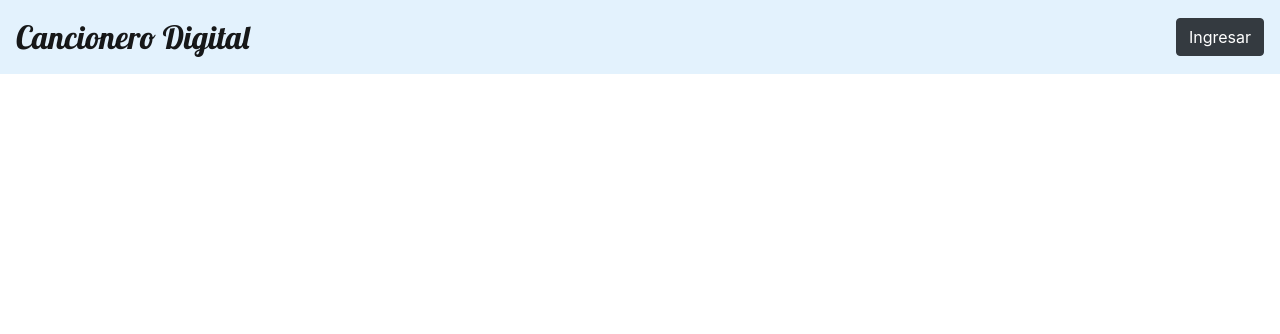
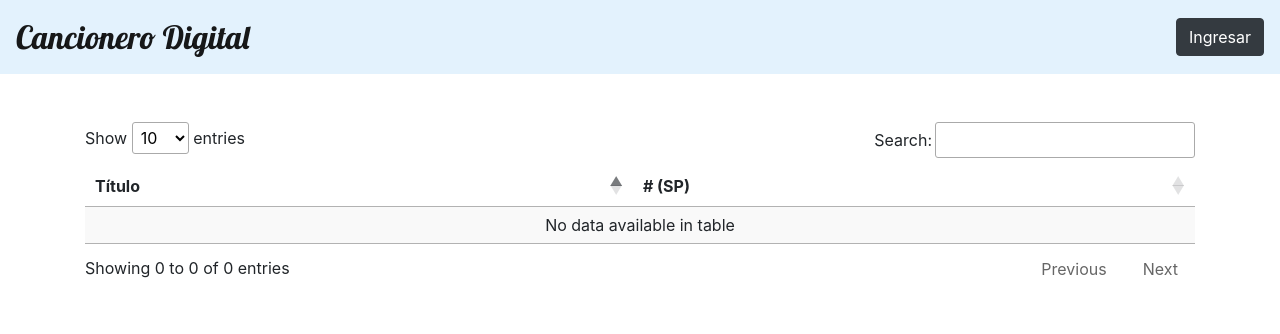
Before and after one commit to camvives/cancionero, a Django app: page / in a window 1280 px wide. Shown: the top 334 px of the page. Run offline with Django 4.2, Linux system fonts and the light colour scheme; data that the repository does not hold is empty; some libraries are stand-ins or nearby versions.

Commit message:
lista de canciones

```diff
--- a/cancionero/models.py
+++ b/cancionero/models.py
@@ -1,6 +1,5 @@
 from django.db import models
 from django.utils.translation import gettext_lazy as _
-from ckeditor.fields import RichTextField
 
 # Create your models here.
 class Cancion(models.Model):
@@ -25,7 +24,8 @@ class Cancion(models.Model):
         choices = TONOS,
         default = "C"
         )
-    letra = RichTextField()
+    letra = models.TextField()
+    nro_sp = models.IntegerField(blank=True, null=True)
 
     def __str__(self):
         return self.titulo
--- a/cancionero/templates/cancionero/base.html
+++ b/cancionero/templates/cancionero/base.html
@@ -3,18 +3,21 @@
         <title>Cancionero Digital - SP&BP</title>
         <link rel="stylesheet" href="https://cdn.jsdelivr.net/npm/bootstrap@4.0.0/dist/css/bootstrap.min.css" integrity="sha384-Gn5384xqQ1aoWXA+058RXPxPg6fy4IWvTNh0E263XmFcJlSAwiGgFAW/dAiS6JXm" crossorigin="anonymous">
         <link href="//fonts.googleapis.com/css?family=Lobster&subset=latin,latin-ext" rel="stylesheet" type="text/css">
+        <link rel="stylesheet" type="text/css" href="https://cdn.datatables.net/1.10.25/css/jquery.dataTables.min.css">
+        <style>
+            #example td:first-child {
+                width: 90%; /* Adjust the width as needed */
+            }
+        </style>
     </head>
     <body>
         <nav class="navbar navbar-light" style="background-color: #e3f2fd;">
             <a class="navbar-brand" style="font-family:Lobster;font-size: xx-large;" href="#">Cancionero Digital</a>
             <button class="btn btn-dark my-2 my-sm-0" type="submit">Ingresar</button>
         </nav>
-          <div class="content container">
-            <div class="row">
-                <div class="col-md-8">
+          <div class="content container mt-5">
+
                 {% block content %}
                 {% endblock %}
-                </div>
-            </div>
     </body>
 </html>
--- a/cancionero/templates/cancionero/canciones_lista.html
+++ b/cancionero/templates/cancionero/canciones_lista.html
@@ -1,9 +1,31 @@
 {% extends 'cancionero/base.html' %}
 
 {% block content %}
-    {% for cancion in canciones %}
-    <div>
-        <h2><a href="">{{ cancion.titulo }}</a></h2>
-    </div>
-    {% endfor %}
+
+    <table id="example" class="display" style="width:100%">
+        <thead>
+            <tr>
+                <th>Título</th>
+                <th># (SP)</th>
+            </tr>
+        </thead>
+        <tbody>
+            {% for cancion in canciones %}
+            <tr>
+                <td><a href="">{{ cancion.titulo }}</a> </td>
+                <td>{{ cancion.nro_sp }}</td>
+            </tr>
+
+            {% endfor %}
+        </tbody>
+    </table>
+
+    <script src="https://code.jquery.com/jquery-3.6.0.min.js"></script>
+    <script src="https://cdn.datatables.net/1.10.25/js/jquery.dataTables.min.js"></script>
+    <script>
+        $(document).ready(function() {
+            $('#example').DataTable();
+        });
+    </script>
+
 {% endblock %}
--- a/mysite/settings.py
+++ b/mysite/settings.py
@@ -38,7 +38,6 @@ INSTALLED_APPS = [
     'django.contrib.messages',
     'django.contrib.staticfiles',
     'cancionero.apps.CancioneroConfig',
-    'ckeditor',
 ]
 
 MIDDLEWARE = [
```
Also changed, not shown: cancionero/migrations/0002_cancion_letra.py, cancionero/migrations/0003_alter_cancion_titulo.py (deleted), cancionero/migrations/0003_cancion_nro_bp_cancion_nro_sp.py (added), cancionero/migrations/0004_alter_cancion_letra_alter_cancion_titulo.py (deleted), cancionero/migrations/0004_remove_cancion_nro_bp_alter_cancion_nro_sp.py (added).
